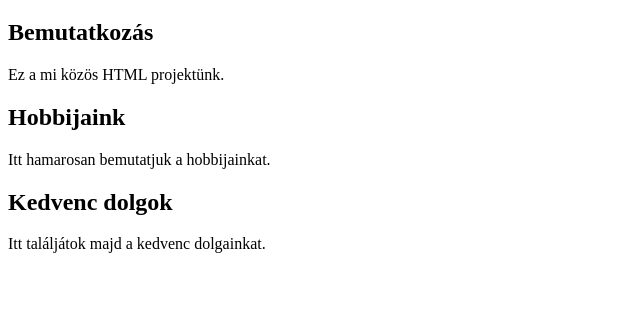
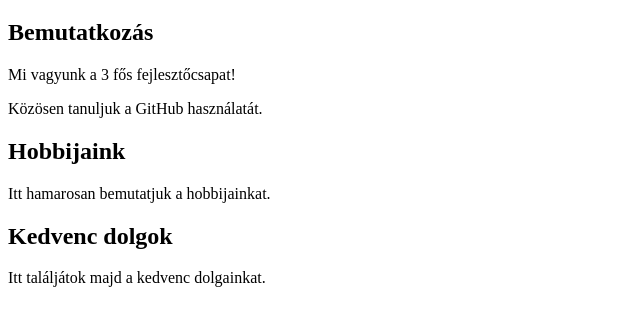
Before and after one commit to balazsnagy4a-hash/Robban-a-github-weboldal, a plain HTML site: page index.html in a window 1280 px wide. Shown: the part 61-386 px from the top of the page, without its empty margins (0-640 px from the left). Drawn offline with Linux system fonts and the light colour scheme.

Commit message:
bemutatkozas valtoztatasa

```diff
--- a/index.html
+++ b/index.html
@@ -7,7 +7,8 @@
 <body>
     <h1>Üdvözlünk a weboldalunkon!</h1>
     <h2>Bemutatkozás</h2>
-        <p>Ez a mi közös HTML projektünk.</p>
+        <p>Mi vagyunk a 3 fős fejlesztőcsapat!</p>
+        <p>Közösen tanuljuk a GitHub használatát.</p>
     <h2>Hobbijaink</h2>
         <p>Itt hamarosan bemutatjuk a hobbijainkat.</p>
     <h2>Kedvenc dolgok</h2>
```
